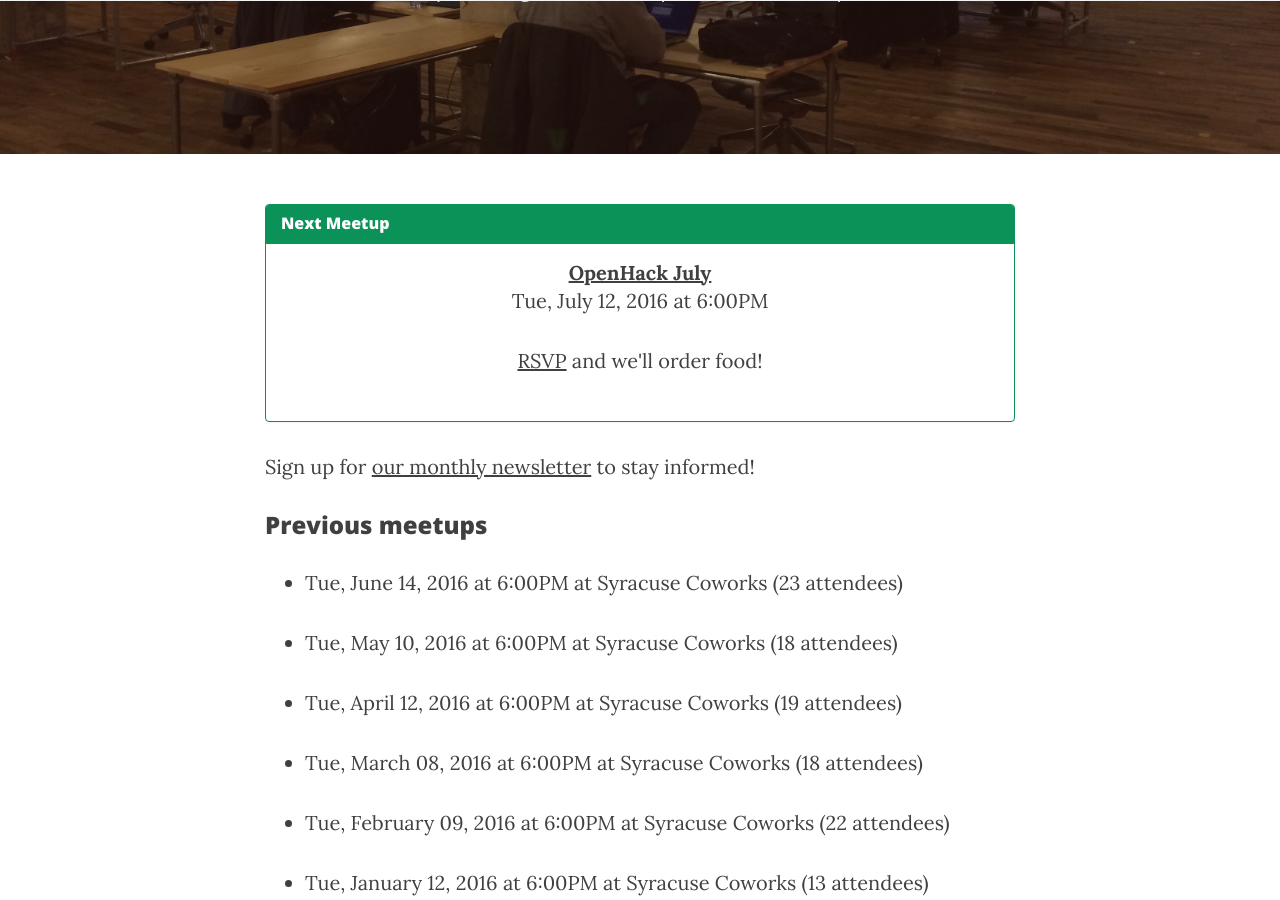
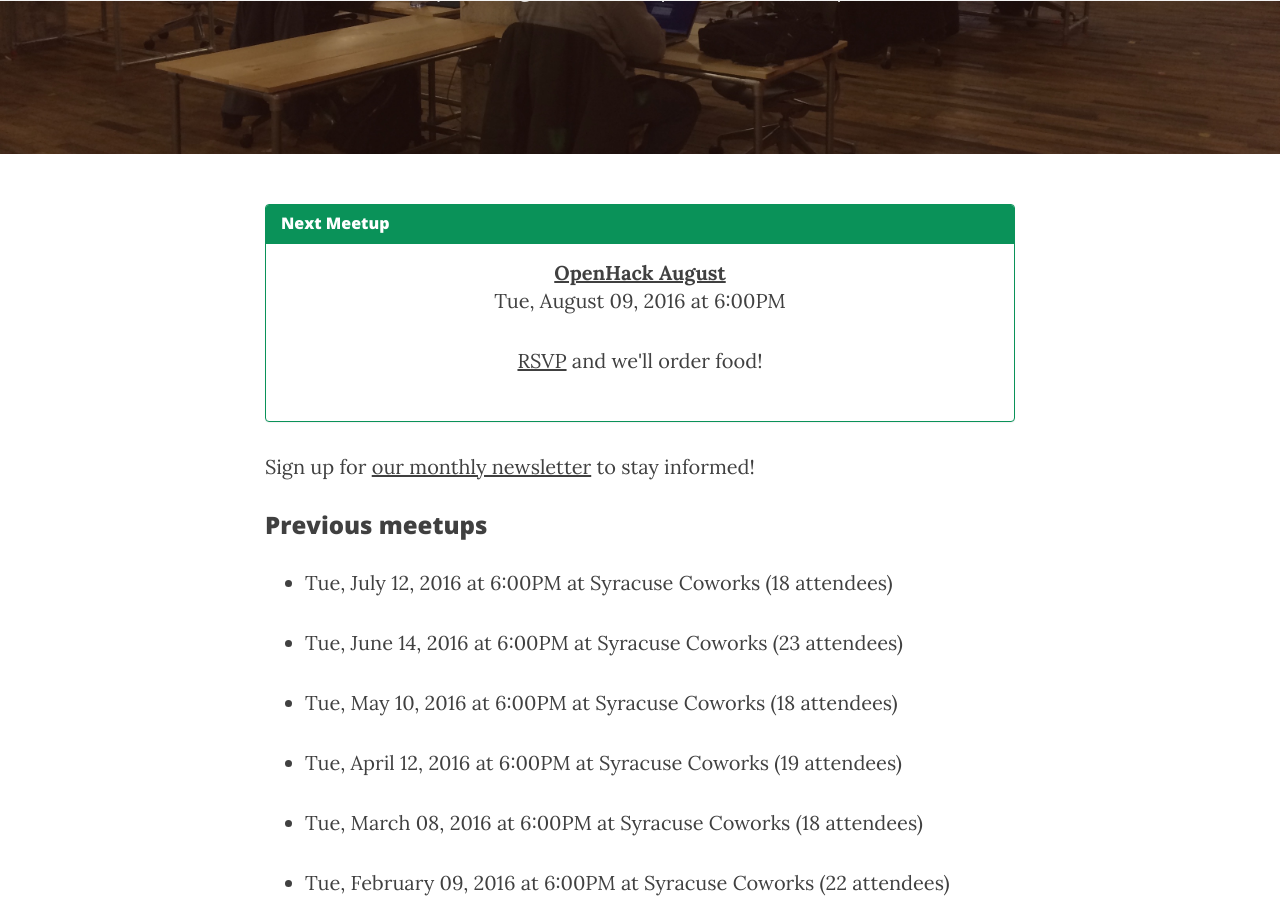
Before and after one commit to syracuseio/openhacksyr.github.io, a Jekyll site: the page built from events.md, in a window 1280 px wide and 900 px high, scrolled down 302 px. Built offline with Jekyll 4.4.1, drawn with Linux system fonts in a browser that asks for light colours; nearby versions of some CDN libraries.

Commit message:
Add August Meetup

```diff
--- a/_data/events.yaml
+++ b/_data/events.yaml
@@ -1,8 +1,13 @@
 ---
+- name: OpenHack August
+  date: 9-8-2016 at 6pm
+  location: coworks
+  rsvp_link: http://nextplex.com/syracuse-ny/calendar/events/42427-openhack-august
 - name: OpenHack July
   date: 12-7-2016 at 6pm
   location: coworks
   rsvp_link: http://nextplex.com/syracuse-ny/groups/openhack-syracuse/events/42164-openhack-july
+  attendees: 18
 - name: OpenHack June
   date: 14-6-2016 at 6pm
   location: coworks
```
